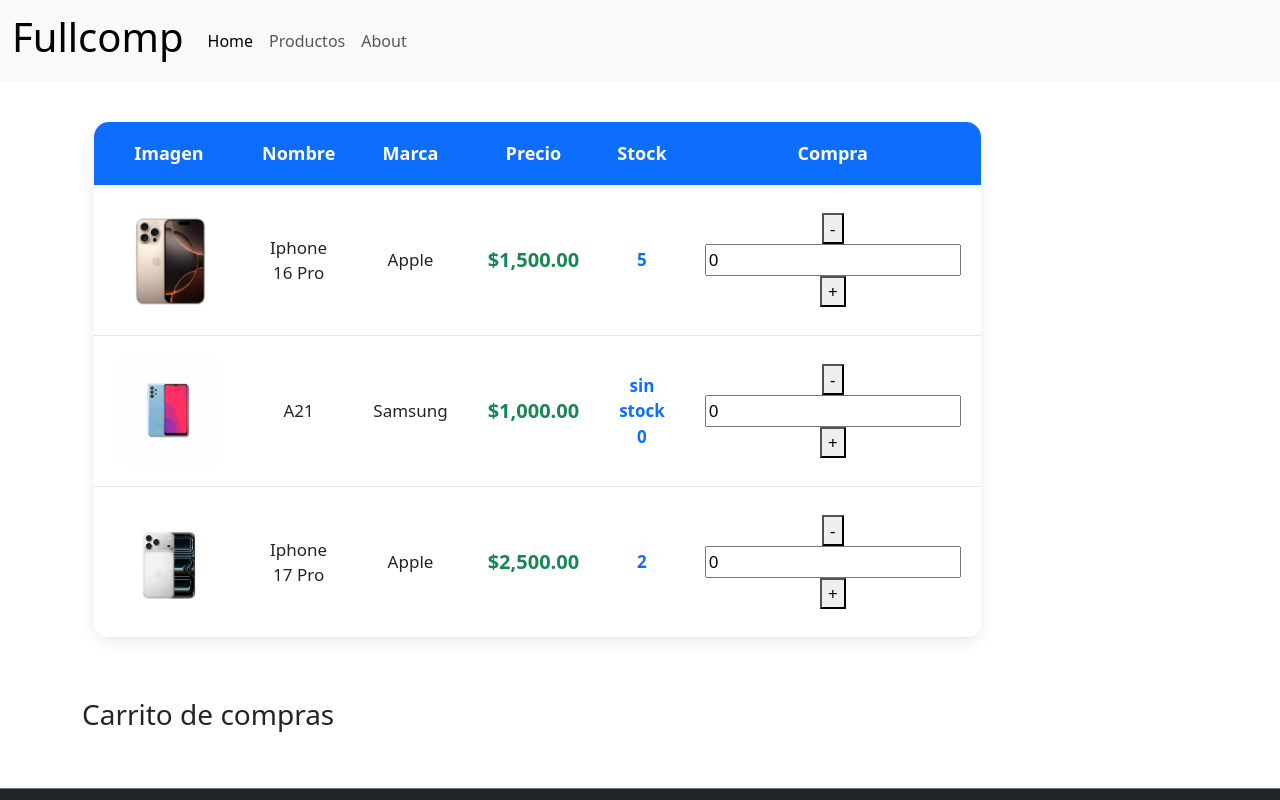
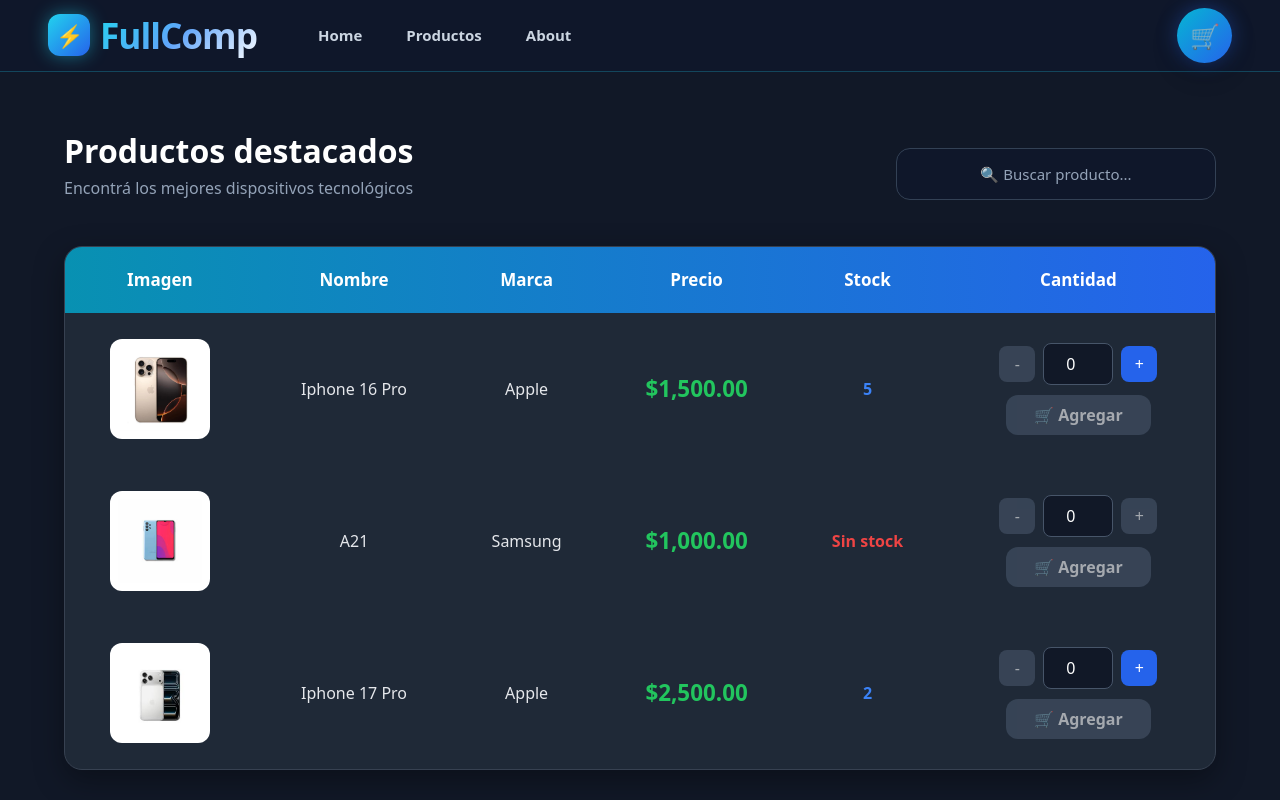
Before and after one commit to lucaspisci11/tpe-Angular, an Angular app in the folder fullcomp/: page / in a window 1280 px wide. Shown: the top 800 px of the page. Built offline with nearby package versions, Linux system fonts and the light colour scheme.

Commit message:
retoques

```diff
--- a/fullcomp/src/app/app.component.html
+++ b/fullcomp/src/app/app.component.html
@@ -1,21 +1,26 @@
-<nav class="navbar navbar-expand-lg bg-body-tertiary">
-  <div class="container-fluid">
-    <a class="navbar-brand" href="#"><h1>Fullcomp</h1></a>
-    <button class="navbar-toggler" type="button" data-bs-toggle="collapse" data-bs-target="#navbarNavAltMarkup" aria-controls="navbarNavAltMarkup" aria-expanded="false" aria-label="Toggle navigation">
-      <span class="navbar-toggler-icon"></span>
-    </button>
-    <div class="collapse navbar-collapse" id="navbarNavAltMarkup">
-      <div class="navbar-nav">
-            <a class="nav-link active" routerLink="/">Home</a>
-            <a class="nav-link" routerLink="/">Productos</a>
-            <a class="nav-link" routerLink="/about">About</a>
-      </div>
+<nav class="navbar-custom">
+
+  <div class="nav-container">
+
+          <a class="logo" routerLink="/">
+            <span class="logo-icon">⚡</span>
+            <span class="logo-text">FullComp</span>
+          </a>
+
+    <div class="nav-links">
+      <a routerLink="/">Home</a>
+      <a routerLink="/">Productos</a>
+      <a routerLink="/about">About</a>
     </div>
+
   </div>
+
+  <app-cart></app-cart>
+
 </nav>
 
 <div class="container">
-<router-outlet></router-outlet>
+  <router-outlet></router-outlet>
 </div>
 
 
--- a/fullcomp/src/app/app.component.scss
+++ b/fullcomp/src/app/app.component.scss
@@ -1,7 +1,105 @@
-footer{
-    position: relative;
-    bottom: 0;
-    width: 100%;
-    left: 0;
-    z-index: 1000;
+:host{
+  display:block;
+  min-height:100vh;
+  background:#111827;
 }
+
+.navbar-custom{
+  height:72px;
+  background:#0f172a;
+  border-bottom:1px solid rgba(34,211,238,.25);
+  display:flex;
+  align-items:center;
+  justify-content:space-between;
+  padding:0 48px;
+}
+
+.nav-container{
+  display:flex;
+  align-items:center;
+  gap:45px;
+}
+
+/* ===================================
+   LOGO FULLCOMP
+=================================== */
+
+.logo{
+  display:flex;
+  align-items:center;
+  gap:10px;
+  text-decoration:none;
+}
+
+.logo-icon{
+  width:42px;
+  height:42px;
+  border-radius:12px;
+
+  display:flex;
+  align-items:center;
+  justify-content:center;
+
+  background:linear-gradient(135deg,#22d3ee,#2563eb);
+  color:white;
+  font-size:22px;
+
+  box-shadow:0 0 18px rgba(34,211,238,.45);
+}
+
+.logo-text{
+  font-size:2.2rem;
+  font-weight:900;
+  letter-spacing:-1px;
+
+  background:linear-gradient(135deg,#22d3ee,#60a5fa,#ffffff);
+  -webkit-background-clip:text;
+  -webkit-text-fill-color:transparent;
+}
+.nav-links{
+  display:flex;
+  align-items:center;
+  gap:12px;
+}
+
+.nav-links a{
+  color:#cbd5e1;
+  text-decoration:none;
+  font-size:15px;
+  font-weight:600;
+  padding:10px 16px;
+  border-radius:999px;
+  transition:.2s ease;
+}
+
+.nav-links a:hover{
+  color:#0f172a;
+  background:#22d3ee;
+}
+
+.cart-btn{
+  width:52px;
+  height:52px;
+  border:none;
+  border-radius:50%;
+  background:linear-gradient(135deg,#06b6d4,#2563eb);
+  color:white;
+  font-size:24px;
+  cursor:pointer;
+  display:flex;
+  align-items:center;
+  justify-content:center;
+  box-shadow:0 0 20px rgba(37,99,235,.4),
+             0 10px 25px rgba(0,0,0,.25);
+  transition:.25s;
+}
+
+.cart-btn:hover{
+  transform:translateY(-2px) scale(1.05);
+}
+
+.container{
+  max-width:1200px;
+  margin:0 auto;
+  padding:40px 24px;
+}
--- a/fullcomp/src/app/app.component.ts
+++ b/fullcomp/src/app/app.component.ts
@@ -1,10 +1,11 @@
 import { Component } from '@angular/core';
 import { RouterOutlet, RouterLink } from '@angular/router';
+import { Cart } from './cart/cart';
 
 @Component({
   selector: 'app-root',
   standalone: true,
-  imports: [RouterOutlet, RouterLink],
+  imports: [RouterOutlet, RouterLink, Cart],
   templateUrl: './app.component.html',
   styleUrls: ['./app.component.scss']
 })
--- a/fullcomp/src/app/cart/cart.html
+++ b/fullcomp/src/app/cart/cart.html
@@ -1 +1,3 @@
-<h3>Carrito de compras</h3>
+<button class="cart-btn" aria-label="Carrito">
+  <span>🛒</span>
+</button>
--- a/fullcomp/src/app/cart/cart.scss
+++ b/fullcomp/src/app/cart/cart.scss
@@ -0,0 +1,31 @@
+:host{
+  display:block;
+}
+
+.cart-btn{
+  width:55px;
+  height:55px;
+  border:none;
+  border-radius:50%;
+  background:linear-gradient(135deg,#06b6d4,#2563eb);
+  color:white;
+  font-size:24px;
+  cursor:pointer;
+
+  display:flex;
+  align-items:center;
+  justify-content:center;
+
+  box-shadow:0 0 20px rgba(37,99,235,.4),
+             0 10px 25px rgba(0,0,0,.25);
+
+  transition:.25s;
+}
+
+.cart-btn:hover{
+  transform:translateY(-2px) scale(1.05);
+}
+
+.cart-btn:active{
+  transform:scale(.95);
+}
--- a/fullcomp/src/app/fullcomp-products/fullcomp-products.html
+++ b/fullcomp/src/app/fullcomp-products/fullcomp-products.html
@@ -1,8 +1,5 @@
-    <div class="row">
-        <div class="col-8">
-           <app-product-list></app-product-list>
-        </div>
-        <div class="col- 4">
-            <app-cart></app-cart>
-        </div>
-    </div>
+<div class="main-layout">
+  <div class="products-section">
+    <app-product-list></app-product-list>
+  </div>
+</div>
--- a/fullcomp/src/app/fullcomp-products/fullcomp-products.scss
+++ b/fullcomp/src/app/fullcomp-products/fullcomp-products.scss
@@ -0,0 +1,9 @@
+.main-layout{
+  display:flex;
+  justify-content:center;
+  padding:20px 0;
+}
+
+.products-section{
+  width:100%;
+}
--- a/fullcomp/src/app/product-list/product-list.component.html
+++ b/fullcomp/src/app/product-list/product-list.component.html
@@ -1,6 +1,21 @@
-<div class="container">
+<div class="products-layout">
 
-  <!-- TABLA PRODUCTOS -->
+  <div class="products-header">
+
+    <div>
+      <h1 class="page-title">Productos destacados</h1>
+      <p class="page-subtitle">
+        Encontrá los mejores dispositivos tecnológicos
+      </p>
+    </div>
+
+    <input
+      class="search-box"
+      type="text"
+      placeholder="🔍 Buscar producto..."
+    >
+
+  </div>
 
   <table>
 
@@ -11,7 +26,7 @@
         <th>Marca</th>
         <th>Precio</th>
         <th>Stock</th>
-        <th>Compra</th>
+        <th>Cantidad</th>
       </tr>
     </thead>
 
@@ -19,30 +34,76 @@
 
       <tr *ngFor="let product of products">
 
-        <td><img [src]="product.image"[alt]="product.name"class="product-img"></td>
-
         <td>
-          {{product.name}}
+          <img
+            [src]="product.image"
+            [alt]="product.name"
+            class="product-img">
         </td>
 
         <td>
-          {{product.make}}
+          {{ product.name }}
+        </td>
+
+        <td>
+          {{ product.make }}
         </td>
 
         <td class="price">
-          {{product.price |currency}}
+          {{ product.price | currency }}
         </td>
 
-        <td class="stock"><span *ngIf="product.stock==0">sin stock</span>
-          {{product.stock}}
+        <td class="stock">
+
+          <span *ngIf="product.stock > 0">
+            {{ product.stock }}
+          </span>
+
+          <span
+            *ngIf="product.stock === 0"
+            class="out-stock">
+            Sin stock
+          </span>
+
         </td>
+
         <td>
-          <button (click)="downQuantity(product)">-</button>
-         <input
-          type="text"
-          [(ngModel)]="product.quantity"
-          (keydown)="onChangeQuantity($event, product)">
-          <button (click)="upQuantity(product)">+</button>
+
+          <div class="buy-container">
+
+            <div class="quantity-controls">
+
+              <button
+                class="qty-btn"
+                (click)="downQuantity(product)"
+                [disabled]="product.quantity === 0">
+                -
+              </button>
+
+              <input
+                type="number"
+                [(ngModel)]="product.quantity"
+                (keydown)="onChangeQuantity($event, product)"
+                min="0"
+                [max]="product.stock">
+
+              <button
+                class="qty-btn"
+                (click)="upQuantity(product)"
+                [disabled]="product.stock === 0 || product.quantity >= product.stock">
+                +
+              </button>
+
+            </div>
+
+            <button
+              class="add-btn"
+              [disabled]="product.stock === 0 || product.quantity === 0">
+              🛒 Agregar
+            </button>
+
+          </div>
+
         </td>
 
       </tr>
@@ -50,4 +111,5 @@
     </tbody>
 
   </table>
+
 </div>
--- a/fullcomp/src/app/product-list/product-list.component.scss
+++ b/fullcomp/src/app/product-list/product-list.component.scss
@@ -1,288 +1,243 @@
-.product-img{
-  width: 120px;
-  height: auto;
-}
-/* ===== GENERAL ===== */
+/* ===================================
+   CONTENEDOR GENERAL
+=================================== */
 
-body{
-  background-color: #f4f6f9;
-  font-family: Arial, Helvetica, sans-serif;
+.products-layout{
+  width:100%;
+  margin:0 0 60px;
 }
 
-/* ===== NAVBAR ===== */
+/* ===================================
+   HEADER PRODUCTOS
+=================================== */
 
-.navbar{
-  padding: 15px 30px;
-  box-shadow: 0 2px 10px rgba(0,0,0,0.08);
+.products-header{
+  display:flex;
+  justify-content:space-between;
+  align-items:center;
+  margin-bottom:30px;
 }
 
-.navbar-brand{
-  font-size: 28px;
-  font-weight: bold;
+.page-title{
+  color:white;
+  font-size:32px;
+  font-weight:800;
+  margin:0;
 }
 
-.nav-link{
-  font-size: 18px;
-  margin-left: 15px;
-  transition: 0.3s;
+.page-subtitle{
+  color:#94a3b8;
+  margin-top:6px;
 }
 
-.nav-link:hover{
-  color: #0d6efd !important;
+/* ===================================
+   BUSCADOR
+=================================== */
+
+.search-box{
+  width:320px;
+  padding:14px 18px;
+  border-radius:14px;
+  border:1px solid #334155;
+  background:#0f172a;
+  color:white;
+  outline:none;
+  font-size:15px;
 }
 
-/* ===== CONTENEDOR ===== */
-
-.container{
-  margin-top: 40px;
-  margin-bottom: 60px;
+.search-box::placeholder{
+  color:#94a3b8;
 }
 
-/* ===== TABLA ===== */
+.search-box:focus{
+  border-color:#22d3ee;
+}
+
+/* ===================================
+   TABLA
+=================================== */
 
 table{
-  width: 100%;
-  border-collapse: collapse;
-  background-color: white;
-  border-radius: 15px;
-  overflow: hidden;
-  box-shadow: 0 4px 15px rgba(0,0,0,0.08);
+  width:100%;
+  background:#1f2937;
+  border-radius:18px;
+  overflow:hidden;
+  border:1px solid #374151;
+  box-shadow:0 10px 30px rgba(0,0,0,.35);
+  border-collapse:separate;
+  border-spacing:0;
 }
 
 thead{
-  background-color: #0d6efd;
-  color: white;
+  background:linear-gradient(90deg,#0891b2,#2563eb);
 }
 
 th{
-  padding: 18px;
-  font-size: 18px;
-  text-align: center;
+  color:white;
+  padding:20px;
+  font-size:17px;
+  text-align:center;
 }
 
 td{
-  padding: 20px;
-  text-align: center;
-  vertical-align: middle;
-  font-size: 17px;
+  color:#e5e7eb;
+  padding:26px 16px;
+  text-align:center;
+  vertical-align:middle;
 }
 
 tbody tr{
-  border-bottom: 1px solid #e5e5e5;
-  transition: 0.3s;
+  border-bottom:1px solid #374151;
 }
 
 tbody tr:hover{
-  background-color: #f8f9fa;
+  background:#273449;
 }
 
-/* ===== IMAGEN PRODUCTO ===== */
+/* ===================================
+   IMÁGENES
+=================================== */
 
 .product-img{
-  width: 110px;
-  border-radius: 12px;
-  transition: 0.3s;
+  width:100px;
+  height:100px;
+  object-fit:contain;
+  border-radius:12px;
+  background:white;
+  padding:8px;
+  transition:.3s;
 }
 
 .product-img:hover{
-  transform: scale(1.05);
+  transform:scale(1.05);
 }
 
-/* ===== PRECIO ===== */
+/* ===================================
+   PRECIO
+=================================== */
 
 .price{
-  font-weight: bold;
-  color: #198754;
-  font-size: 20px;
+  color:#22c55e;
+  font-weight:800;
+  font-size:1.4rem;
 }
 
-/* ===== STOCK ===== */
+/* ===================================
+   STOCK
+=================================== */
 
 .stock{
-  font-weight: bold;
-  color: #0d6efd;
+  color:#3b82f6;
+  font-weight:700;
 }
 
-/* ===== BOTON ===== */
-
-.btn-cart{
-  background-color: #0d6efd;
-  border: none;
-  color: white;
-  padding: 10px 18px;
-  border-radius: 10px;
-  transition: 0.3s;
-  font-weight: bold;
-
+.out-stock{
+  color:#ef4444;
+  font-weight:700;
 }
 
-.btn-cart:hover{
-  background-color: #0b5ed7;
-  transform: translateY(-2px);
+/* ===================================
+   COMPRA
+=================================== */
+
+.buy-container{
+  display:flex;
+  flex-direction:column;
+  align-items:center;
+  justify-content:center;
+  gap:10px;
 }
 
-/* ===== FOOTER ===== */
-
-footer{
-  margin-top: 80px;
+.quantity-controls{
+  display:flex;
+  align-items:center;
+  justify-content:center;
+  gap:8px;
 }
 
-footer h2,
-footer h4{
-  font-weight: bold;
+/* ===================================
+   INPUT CANTIDAD
+=================================== */
+
+input{
+  width:70px;
+  padding:8px;
+  border-radius:8px;
+  border:1px solid #475569;
+  background:#111827;
+  color:white;
+  text-align:center;
 }
 
-footer a{
-  text-decoration: none;
-  transition: 0.3s;
+/* ===================================
+   BOTONES + / -
+=================================== */
+
+.qty-btn{
+  width:36px;
+  height:36px;
+  border:none;
+  border-radius:8px;
+  background:#2563eb;
+  color:white;
+  cursor:pointer;
+  transition:.25s;
 }
 
-footer a:hover{
-  color: white !important;
+.qty-btn:hover{
+  background:#1d4ed8;
+  transform:translateY(-2px);
 }
 
-/* ===== CARRITO ===== */
-
-.cart-container{
-  background-color: white;
-  padding: 25px;
-  border-radius: 18px;
-  box-shadow: 0 4px 15px rgba(0,0,0,0.08);
+.qty-btn:disabled{
+  background:#475569;
+  cursor:not-allowed;
+  opacity:.6;
 }
 
-.cart-title{
-  font-size: 28px;
-  font-weight: bold;
-  margin-bottom: 25px;
-  color: #0d6efd;
+/* ===================================
+   BOTÓN AGREGAR
+=================================== */
+
+.add-btn{
+  width:auto;
+  min-width:145px;
+  height:40px;
+  padding:0 18px;
+  border:none;
+  border-radius:12px;
+  background:linear-gradient(135deg,#06b6d4,#2563eb);
+  color:white;
+  font-weight:800;
+  cursor:pointer;
+  transition:.25s;
+  box-shadow:0 8px 18px rgba(37,99,235,.25);
 }
 
-.cart-item{
-  display: flex;
-  align-items: center;
-  justify-content: space-between;
-  padding: 18px 0;
-  border-bottom: 1px solid #e5e5e5;
+.add-btn:hover{
+  transform:translateY(-2px);
+  box-shadow:0 12px 24px rgba(37,99,235,.35);
 }
 
-.cart-info{
-  display: flex;
-  align-items: center;
-  gap: 15px;
+.add-btn:disabled{
+  background:#475569;
+  cursor:not-allowed;
+  opacity:.6;
+  box-shadow:none;
 }
 
-.cart-img{
-  width: 80px;
-  border-radius: 10px;
-  transition: 0.3s;
+/* ===================================
+   RESPONSIVE
+=================================== */
+
+@media (max-width:900px){
+  .products-header{
+    flex-direction:column;
+    align-items:flex-start;
+    gap:16px;
+  }
+
+  .search-box{
+    width:100%;
+  }
 }
-
-.cart-img:hover{
-  transform: scale(1.05);
-}
-
-.cart-name{
-  font-size: 18px;
-  font-weight: bold;
-}
-
-.cart-price{
-  color: #198754;
-  font-weight: bold;
-  font-size: 18px;
-}
-
-/* ===== BOTONES ===== */
-
-.cart-buttons{
-  display: flex;
-  align-items: center;
-  gap: 10px;
-}
-
-.cart-btn{
-  border: none;
-  width: 35px;
-  height: 35px;
-  border-radius: 8px;
-  font-size: 18px;
-  font-weight: bold;
-  cursor: pointer;
-  transition: 0.3s;
-}
-
-.btn-minus{
-  background-color: #dc3545;
-  color: white;
-}
-
-.btn-plus{
-  background-color: #198754;
-  color: white;
-}
-
-.cart-btn:hover{
-  transform: translateY(-2px);
-  opacity: 0.9;
-}
-
-/* ===== CANTIDAD ===== */
-
-.cart-quantity{
-  font-size: 18px;
-  font-weight: bold;
-  min-width: 30px;
-  text-align: center;
-}
-
-/* ===== TOTAL ===== */
-
-.cart-total{
-  margin-top: 25px;
-  display: flex;
-  justify-content: space-between;
-  align-items: center;
-}
-
-.total-text{
-  font-size: 24px;
-  font-weight: bold;
-}
-
-.total-price{
-  font-size: 28px;
-  font-weight: bold;
-  color: #0d6efd;
-}
-
-/* ===== BOTON FINALIZAR ===== */
-
-.checkout-btn{
-  width: 100%;
-  margin-top: 25px;
-  padding: 15px;
-  border: none;
-  border-radius: 12px;
-  background-color: #0d6efd;
-  color: white;
-  font-size: 18px;
-  font-weight: bold;
-  transition: 0.3s;
-}
-
-.checkout-btn:hover{
-  background-color: #0b5ed7;
-  transform: translateY(-2px);
-}
-.container{
-  display: flex;
-  gap: 30px;
-  align-items: flex-start;
-}
-table{
-  flex: 2;
-}
-
-.cart-container{
-  flex: 1;
-}
```
Also changed, not shown: 1 other file (tests, documents, lock files or other folders).
